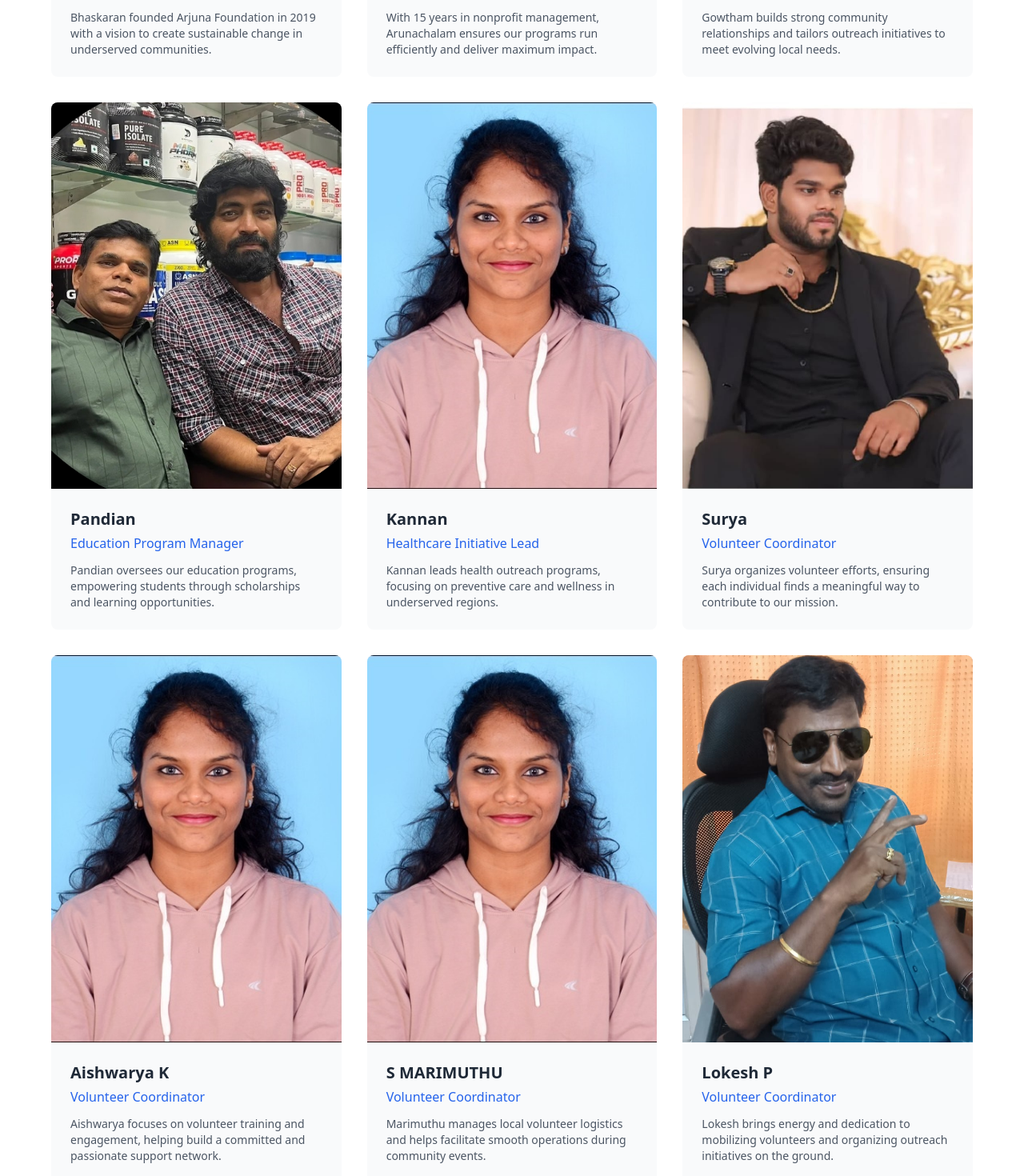
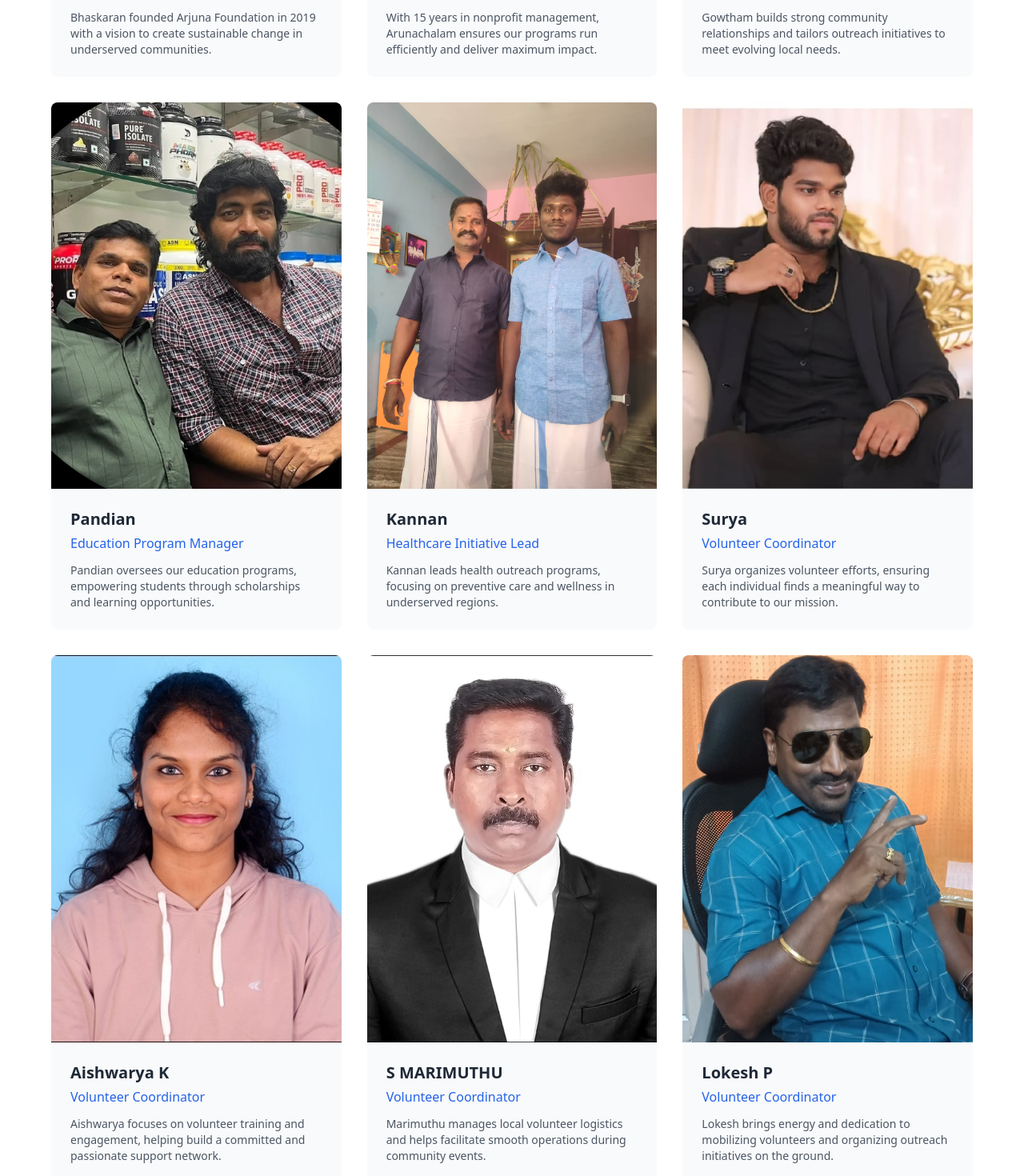
Before and after one commit to Maharajaa01/Arjuna-Foundation, a Next.js app: page /about in a window 1280 px wide. Shown: the part 2880-4350 px from the top of the page at 80% size. Built offline with nearby package versions, Linux system fonts and the light colour scheme.

Commit message:
asset change

```diff
--- a/app/about/page.tsx
+++ b/app/about/page.tsx
@@ -34,7 +34,7 @@ const teamMembers = [
   {
     name: "Kannan",
     role: "Healthcare Initiative Lead",
-    image:"/volunters/aishwarya.jpg",
+    image:"/volunters/Kannan.jpg",
     bio: "Kannan leads health outreach programs, focusing on preventive care and wellness in underserved regions."
   },
   {
@@ -52,7 +52,7 @@ const teamMembers = [
   {
     name: "S MARIMUTHU",
     role: "Volunteer Coordinator",
-    image: "/volunters/aishwarya.jpg",
+    image: "/volunters/marimuthu.jpg",
     bio: "Marimuthu manages local volunteer logistics and helps facilitate smooth operations during community events."
   },
   {
--- a/app/donate/page.tsx
+++ b/app/donate/page.tsx
@@ -240,7 +240,7 @@ export default function Donate() {
             </div> */}
                           <div>
                 <img
-                  src="/asset/qr1.jpg"
+                  src="/asset/bank_qr.JPG"
                   alt="Our Vision"
                   className="w-full h-82 object-cover object-top rounded-lg"
                 />
```
Also changed, not shown: public/asset/bank_qr.JPG (renamed from public/asset/qr1.JPG).
